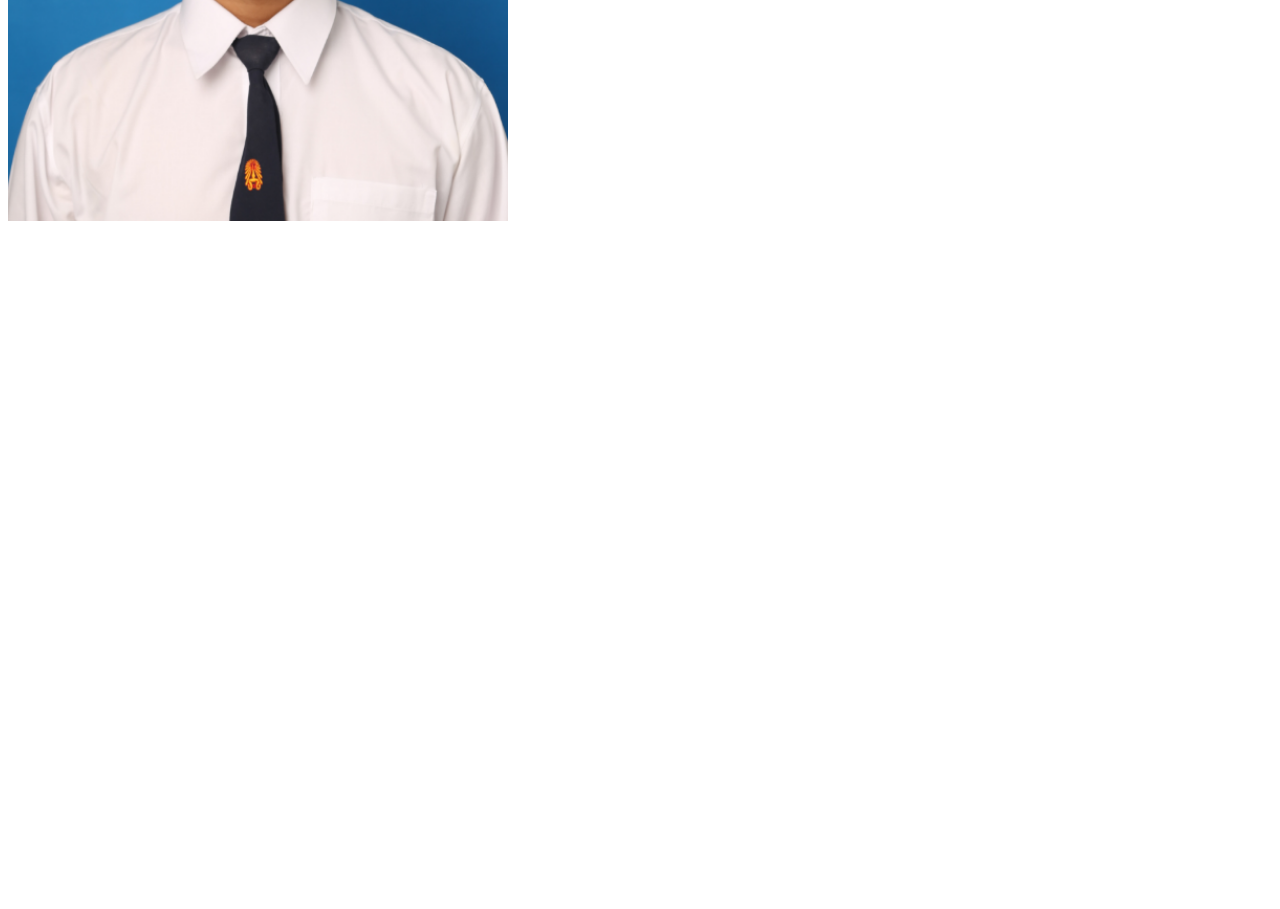
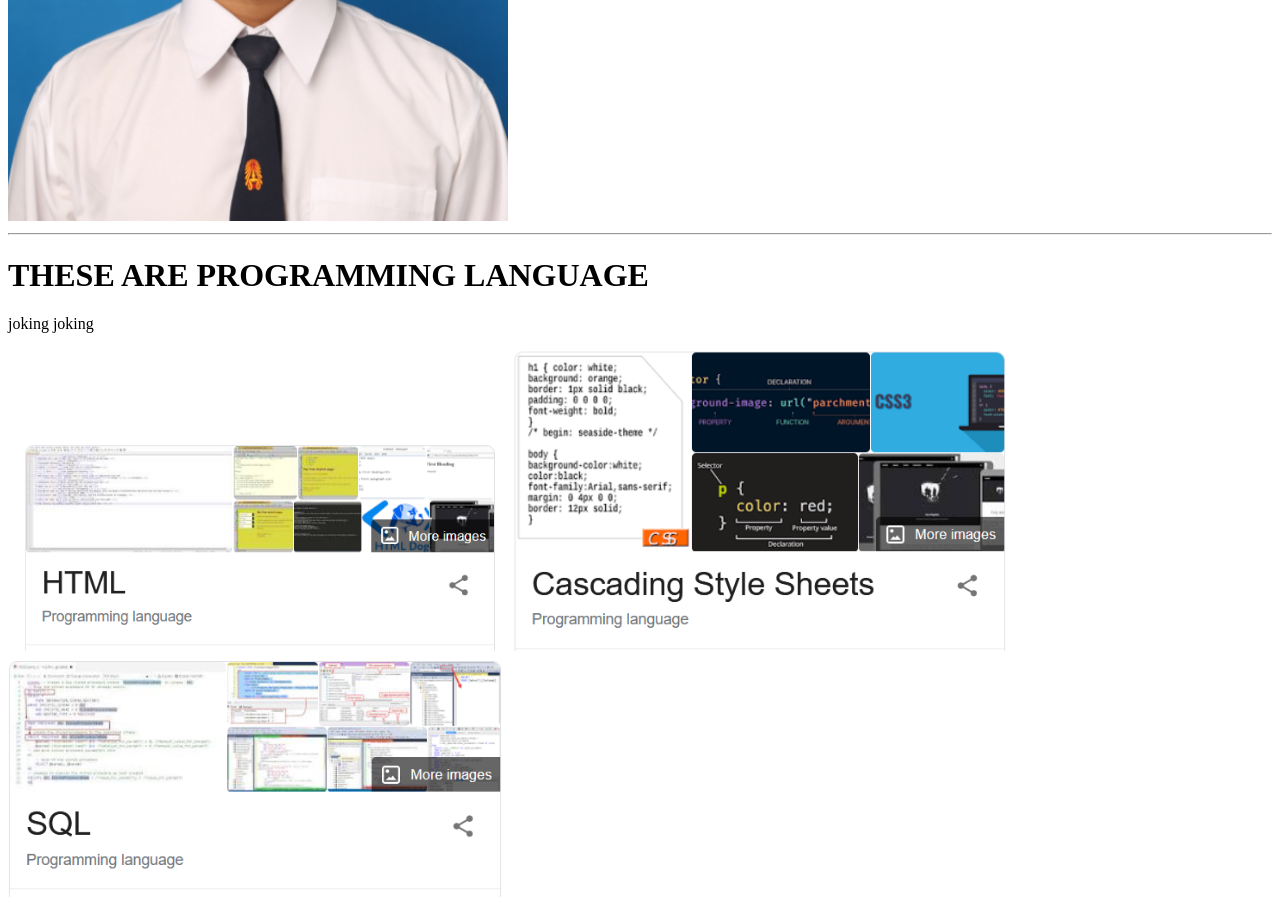
Before and after one commit to popoiuioopp/Pongpich-Singhagumpon, a plain HTML site: page index.html in a window 1280 px wide. Shown: the part 500-1409 px from the top of the page. Before the commit the page ends 800 px from the top, so only its background shows below. Drawn offline with Linux system fonts and the light colour scheme.

Commit message:
Programming languages

```diff
--- a/index.html
+++ b/index.html
@@ -9,7 +9,13 @@
 <hr/>
   <p>Hi!! My name is Pongpich Singhagumpon. I am CIE ( Computer Innovation Engineering ) student!</p>
   <p>Nice to meet you!!</p>
-<img style="width:500px" src="profilePic.png">
+<img style="width:500px" src="static/profilePic.png">
+<hr/>
+<h1>THESE ARE PROGRAMMING LANGUAGE</h1>
+<p>joking joking</p>
+<img style="width:500px" src="static/html.png">
+<img style="width:500px" src="static/css.png">
+<img style="width:500px" src="static/sql.png">
 
 </body>
 </html>
```
Also changed, not shown: static/css.png (added), static/html.png (added), static/profilePic.png (renamed from profilePic.png), static/sql.png (added).
